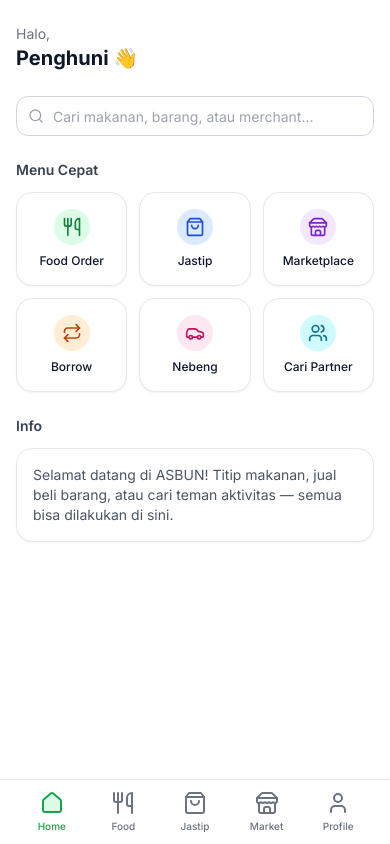
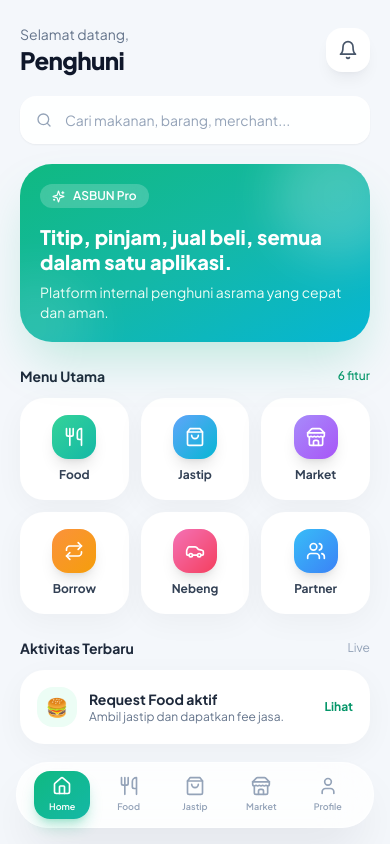
Before and after one commit to Azyte/asbunv2, a Next.js app: page /home in a window 390 px wide. Built offline with nearby package versions, Linux system fonts and the light colour scheme; no server answers.

Commit message:
style: upgrade mobile ui

```diff
--- a/src/app/(auth)/login/page.tsx
+++ b/src/app/(auth)/login/page.tsx
@@ -6,6 +6,7 @@ import { useRouter } from "next/navigation";
 import { Button } from "@/components/ui/button";
 import { Input } from "@/components/ui/input";
 import Link from "next/link";
+import { Sparkles } from "lucide-react";
 
 export default function LoginPage() {
   const [email, setEmail] = useState("");
@@ -28,31 +29,35 @@ export default function LoginPage() {
   }
 
   return (
-    <div className="flex min-h-screen flex-col items-center justify-center px-6">
-      <div className="w-full max-w-sm">
-        <div className="mb-8 text-center">
-          <h1 className="text-3xl font-bold text-green-600">ASBUN</h1>
-          <p className="text-sm text-gray-500 mt-1">Asrama Bantu</p>
-        </div>
+    <div className="relative flex min-h-screen flex-col justify-end overflow-hidden px-6 pb-10">
+      <div className="absolute inset-0 bg-gradient-to-br from-emerald-500 via-teal-500 to-cyan-500" />
+      <div className="absolute -top-20 -right-20 h-72 w-72 rounded-full bg-white/20 blur-3xl" />
+      <div className="absolute -bottom-16 -left-16 h-72 w-72 rounded-full bg-sky-300/30 blur-3xl" />
 
+      <div className="relative mb-10 text-white">
+        <div className="mb-4 inline-flex items-center gap-2 rounded-full bg-white/20 px-3 py-1 text-xs font-bold backdrop-blur"><Sparkles size={13} /> ASBUN Pro</div>
+        <h1 className="text-5xl font-black tracking-tight">ASBUN</h1>
+        <p className="mt-2 text-sm text-emerald-50">Asrama Bantu - semua kebutuhan asrama dalam satu tempat.</p>
+      </div>
+
+      <div className="relative rounded-[2rem] bg-white/90 p-5 shadow-2xl backdrop-blur-xl">
         <form onSubmit={handleSubmit} className="space-y-4">
           <div>
-            <label className="text-sm font-medium text-gray-700">Email</label>
+            <label className="text-xs font-bold text-slate-600">Email</label>
             <Input type="email" value={email} onChange={e => setEmail(e.target.value)} placeholder="email@example.com" required />
           </div>
           <div>
-            <label className="text-sm font-medium text-gray-700">Password</label>
+            <label className="text-xs font-bold text-slate-600">Password</label>
             <Input type="password" value={password} onChange={e => setPassword(e.target.value)} placeholder="••••••••" required />
           </div>
           {error && <p className="text-sm text-red-500">{error}</p>}
-          <Button type="submit" className="w-full" size="lg" disabled={loading}>
+          <Button type="submit" className="w-full h-12 rounded-2xl" disabled={loading}>
             {loading ? "Loading..." : "Masuk"}
           </Button>
         </form>
 
-        <p className="mt-6 text-center text-sm text-gray-500">
-          Belum punya akun?{" "}
-          <Link href="/register" className="font-medium text-green-600 hover:underline">Daftar</Link>
+        <p className="mt-5 text-center text-sm text-slate-500">
+          Belum punya akun? <Link href="/register" className="font-extrabold text-emerald-600">Daftar</Link>
         </p>
       </div>
     </div>
--- a/src/app/(main)/food/page.tsx
+++ b/src/app/(main)/food/page.tsx
@@ -3,8 +3,8 @@
 import { useEffect, useState } from "react";
 import Link from "next/link";
 import { Card, CardContent } from "@/components/ui/card";
-import { MapPin } from "lucide-react";
-import { formatRupiah } from "@/lib/fee";
+import { MapPin, Search, Star, Clock } from "lucide-react";
+import { Input } from "@/components/ui/input";
 
 interface Merchant {
   _id: string;
@@ -27,29 +27,50 @@ export default function FoodPage() {
       .catch(() => setLoading(false));
   }, []);
 
-  if (loading) return <div className="flex items-center justify-center pt-20"><p className="text-gray-400">Memuat...</p></div>;
+  if (loading) return <div className="flex items-center justify-center pt-20"><p className="text-slate-400">Memuat...</p></div>;
 
   return (
-    <div className="px-4 pt-6">
-      <h1 className="text-xl font-bold mb-4">Food Order</h1>
-      <p className="text-sm text-gray-500 mb-4">Pilih merchant untuk pesan makanan</p>
+    <div className="px-5 pt-6">
+      <div className="mb-5">
+        <p className="text-sm font-medium text-emerald-600">ASBUN Food</p>
+        <h1 className="text-2xl font-extrabold tracking-tight text-slate-900">Mau titip apa?</h1>
+      </div>
 
-      <div className="space-y-3">
-        {merchants.length === 0 && <p className="text-sm text-gray-400 text-center py-10">Belum ada merchant. Jalankan seed data dulu.</p>}
+      <div className="relative mb-5">
+        <Search className="absolute left-4 top-1/2 -translate-y-1/2 h-4 w-4 text-slate-400" />
+        <Input placeholder="Cari merchant atau menu..." className="pl-11" />
+      </div>
+
+      <div className="flex gap-2 overflow-x-auto no-scrollbar pb-4 mb-2">
+        {['Semua', 'Terpopuler', 'Terdekat', 'Promo'].map((c, i) => (
+          <button key={c} className={`whitespace-nowrap rounded-full px-4 py-2 text-xs font-bold ${i === 0 ? 'bg-slate-900 text-white' : 'bg-white text-slate-600 shadow-sm'}`}>{c}</button>
+        ))}
+      </div>
+
+      <div className="space-y-4">
+        {merchants.length === 0 && <p className="text-sm text-slate-400 text-center py-10">Belum ada merchant. Jalankan seed data dulu.</p>}
         {merchants.map(m => (
           <Link key={m._id} href={`/food/${m._id}`}>
-            <Card className="hover:shadow-md transition-shadow mb-3">
-              <CardContent className="flex items-center gap-4 p-4">
-                <div className="w-14 h-14 rounded-xl bg-green-100 flex items-center justify-center text-2xl flex-shrink-0">
-                  🍽️
+            <Card className="overflow-hidden hover:-translate-y-1 hover:shadow-xl mb-4">
+              <div className="h-28 bg-gradient-to-br from-emerald-400 via-teal-400 to-cyan-400 relative">
+                <div className="absolute inset-0 bg-[radial-gradient(circle_at_30%_20%,rgba(255,255,255,0.35),transparent_30%)]" />
+                <div className="absolute bottom-3 left-4 h-16 w-16 rounded-3xl bg-white/90 shadow-xl flex items-center justify-center text-3xl">🍽️</div>
+                <div className="absolute right-3 top-3 rounded-full bg-white/90 px-2.5 py-1 text-xs font-bold text-slate-700 flex items-center gap-1"><Star size={12} className="fill-yellow-400 text-yellow-400" /> 4.8</div>
+              </div>
+              <CardContent className="p-4 pt-5">
+                <div className="flex items-start justify-between gap-2">
+                  <div className="min-w-0">
+                    <h3 className="font-extrabold text-slate-900 truncate">{m.name}</h3>
+                    <div className="flex items-center gap-1 mt-1 text-xs text-slate-500">
+                      <MapPin size={12} /> <span className="truncate">{m.address}</span>
+                    </div>
+                  </div>
+                  <div className="rounded-2xl bg-emerald-50 px-3 py-1 text-xs font-extrabold text-emerald-600">Zona {m.zone}</div>
                 </div>
-                <div className="flex-1 min-w-0">
-                  <h3 className="font-semibold text-sm">{m.name}</h3>
-                  <div className="flex items-center gap-1 mt-1">
-                    <MapPin size={12} className="text-gray-400" />
-                    <span className="text-xs text-gray-500 truncate">{m.address}</span>
-                  </div>
-                  <span className="text-xs text-green-600 font-medium">Zona {m.zone} · {m.distanceKm} km</span>
+                <div className="mt-3 flex items-center gap-4 text-xs text-slate-500">
+                  <span className="flex items-center gap-1"><Clock size={12} /> 15-30 min</span>
+                  <span>{m.distanceKm} km</span>
+                  <span>{m.menus.length} menu</span>
                 </div>
               </CardContent>
             </Card>
--- a/src/app/(main)/home/page.tsx
+++ b/src/app/(main)/home/page.tsx
@@ -1,61 +1,88 @@
 "use client";
 
 import { useSession } from "next-auth/react";
-import { useRouter } from "next/navigation";
-import { Search, Utensils, ShoppingBag, Store, Repeat, Users, Car } from "lucide-react";
+import { Search, Utensils, ShoppingBag, Store, Repeat, Users, Car, Bell, Sparkles } from "lucide-react";
 import Link from "next/link";
 import { Card, CardContent } from "@/components/ui/card";
 import { Input } from "@/components/ui/input";
 
 const SHORTCUTS = [
-  { href: "/food", icon: Utensils, label: "Food Order", color: "bg-green-100 text-green-700" },
-  { href: "/jastip/board", icon: ShoppingBag, label: "Jastip", color: "bg-blue-100 text-blue-700" },
-  { href: "/marketplace", icon: Store, label: "Marketplace", color: "bg-purple-100 text-purple-700" },
-  { href: "/borrow", icon: Repeat, label: "Borrow", color: "bg-orange-100 text-orange-700" },
-  { href: "/community/nebeng", icon: Car, label: "Nebeng", color: "bg-pink-100 text-pink-700" },
-  { href: "/community/cari-partner", icon: Users, label: "Cari Partner", color: "bg-cyan-100 text-cyan-700" },
+  { href: "/food", icon: Utensils, label: "Food", color: "from-emerald-400 to-teal-500" },
+  { href: "/jastip/board", icon: ShoppingBag, label: "Jastip", color: "from-blue-400 to-cyan-500" },
+  { href: "/marketplace", icon: Store, label: "Market", color: "from-violet-400 to-purple-500" },
+  { href: "/borrow", icon: Repeat, label: "Borrow", color: "from-orange-400 to-amber-500" },
+  { href: "/community/nebeng", icon: Car, label: "Nebeng", color: "from-pink-400 to-rose-500" },
+  { href: "/community/cari-partner", icon: Users, label: "Partner", color: "from-sky-400 to-blue-500" },
 ];
 
 export default function HomePage() {
   const { data: session } = useSession();
-  const router = useRouter();
 
   return (
-    <div className="px-4 pt-6">
-      <div className="mb-6">
-        <p className="text-sm text-gray-500">Halo,</p>
-        <h1 className="text-xl font-bold">{session?.user?.name || "Penghuni"} 👋</h1>
+    <div className="px-5 pt-6">
+      <div className="flex items-center justify-between mb-5">
+        <div>
+          <p className="text-sm text-slate-500">Selamat datang,</p>
+          <h1 className="text-2xl font-extrabold tracking-tight text-slate-900">{session?.user?.name || "Penghuni"}</h1>
+        </div>
+        <div className="h-11 w-11 rounded-2xl bg-white shadow-lg shadow-slate-900/5 flex items-center justify-center text-slate-600">
+          <Bell size={20} />
+        </div>
       </div>
 
-      <div className="relative mb-6">
-        <Search className="absolute left-3 top-1/2 -translate-y-1/2 h-4 w-4 text-gray-400" />
-        <Input placeholder="Cari makanan, barang, atau merchant..." className="pl-9" />
+      <div className="relative mb-5">
+        <Search className="absolute left-4 top-1/2 -translate-y-1/2 h-4 w-4 text-slate-400" />
+        <Input placeholder="Cari makanan, barang, merchant..." className="pl-11" />
       </div>
 
-      <h2 className="mb-3 text-sm font-semibold text-gray-700">Menu Cepat</h2>
+      <div className="relative overflow-hidden rounded-[2rem] bg-gradient-to-br from-emerald-500 via-teal-500 to-cyan-500 p-5 text-white shadow-2xl shadow-emerald-500/25 mb-6">
+        <div className="absolute -right-8 -top-8 h-32 w-32 rounded-full bg-white/20 blur-xl" />
+        <div className="absolute -bottom-10 -left-10 h-28 w-28 rounded-full bg-white/10 blur-xl" />
+        <div className="relative">
+          <div className="mb-4 inline-flex items-center gap-2 rounded-full bg-white/20 px-3 py-1 text-xs font-semibold backdrop-blur">
+            <Sparkles size={13} /> ASBUN Pro
+          </div>
+          <h2 className="text-xl font-extrabold leading-tight">Titip, pinjam, jual beli, semua dalam satu aplikasi.</h2>
+          <p className="mt-2 text-sm text-emerald-50">Platform internal penghuni asrama yang cepat dan aman.</p>
+        </div>
+      </div>
+
+      <div className="mb-3 flex items-center justify-between">
+        <h2 className="text-sm font-bold text-slate-800">Menu Utama</h2>
+        <span className="text-xs font-medium text-emerald-600">6 fitur</span>
+      </div>
+
       <div className="grid grid-cols-3 gap-3 mb-6">
         {SHORTCUTS.map(({ href, icon: Icon, label, color }) => (
           <Link key={href} href={href}>
-            <Card className="hover:shadow-md transition-shadow">
+            <Card className="hover:-translate-y-1 hover:shadow-xl">
               <CardContent className="flex flex-col items-center gap-2 p-4">
-                <div className={`rounded-full p-2 ${color}`}>
+                <div className={`rounded-2xl bg-gradient-to-br ${color} p-3 text-white shadow-lg`}>
                   <Icon size={20} />
                 </div>
-                <span className="text-xs font-medium text-center">{label}</span>
+                <span className="text-xs font-bold text-slate-700">{label}</span>
               </CardContent>
             </Card>
           </Link>
         ))}
       </div>
 
-      <h2 className="mb-3 text-sm font-semibold text-gray-700">Info</h2>
-      <Card>
-        <CardContent className="p-4">
-          <p className="text-sm text-gray-600">
-            Selamat datang di ASBUN! Titip makanan, jual beli barang, atau cari teman aktivitas — semua bisa dilakukan di sini.
-          </p>
-        </CardContent>
-      </Card>
+      <div className="mb-3 flex items-center justify-between">
+        <h2 className="text-sm font-bold text-slate-800">Aktivitas Terbaru</h2>
+        <span className="text-xs text-slate-400">Live</span>
+      </div>
+      <div className="space-y-3">
+        <Card>
+          <CardContent className="p-4 flex items-center gap-3">
+            <div className="h-10 w-10 rounded-2xl bg-emerald-50 flex items-center justify-center text-lg">🍔</div>
+            <div className="flex-1">
+              <p className="text-sm font-bold text-slate-800">Request Food aktif</p>
+              <p className="text-xs text-slate-500">Ambil jastip dan dapatkan fee jasa.</p>
+            </div>
+            <Link href="/jastip/board" className="text-xs font-bold text-emerald-600">Lihat</Link>
+          </CardContent>
+        </Card>
+      </div>
     </div>
   );
 }
--- a/src/app/globals.css
+++ b/src/app/globals.css
@@ -3,15 +3,33 @@
 @tailwind utilities;
 
 :root {
-  --background: #f8fafc;
+  --background: #f4f7fb;
   --foreground: #0f172a;
 }
 
 body {
   color: var(--foreground);
   background: var(--background);
+  -webkit-tap-highlight-color: transparent;
 }
 
 .pb-safe {
   padding-bottom: env(safe-area-inset-bottom);
 }
+
+/* Glassmorphism utility */
+.glass {
+  background: rgba(255, 255, 255, 0.85);
+  backdrop-filter: blur(12px);
+  -webkit-backdrop-filter: blur(12px);
+  border-top: 1px solid rgba(255, 255, 255, 0.5);
+}
+
+/* Hide scrollbar for horizontal scrolls */
+.no-scrollbar::-webkit-scrollbar {
+  display: none;
+}
+.no-scrollbar {
+  -ms-overflow-style: none;
+  scrollbar-width: none;
+}
--- a/src/app/layout.tsx
+++ b/src/app/layout.tsx
@@ -1,10 +1,10 @@
 import type { Metadata } from "next";
-import { Inter } from "next/font/google";
+import { Plus_Jakarta_Sans } from "next/font/google";
 import "./globals.css";
 import { BottomNav } from "@/components/layout/BottomNav";
 import { AuthProvider } from "@/components/layout/AuthProvider";
 
-const inter = Inter({ subsets: ["latin"] });
+const pjs = Plus_Jakarta_Sans({ subsets: ["latin"] });
 
 export const metadata: Metadata = {
   title: "ASBUN - Asrama Bantu",
@@ -14,9 +14,9 @@ export const metadata: Metadata = {
 export default function RootLayout({ children }: { children: React.ReactNode }) {
   return (
     <html lang="id">
-      <body className={`${inter.className} bg-slate-50 antialiased`}>
+      <body className={`${pjs.className} bg-slate-100 antialiased`}>
         <AuthProvider>
-          <div className="mx-auto min-h-screen max-w-md bg-white shadow-xl relative pb-20">
+          <div className="mx-auto min-h-screen max-w-md bg-[#f4f7fb] shadow-2xl relative pb-20 overflow-x-hidden">
             {children}
             <BottomNav />
           </div>
--- a/src/components/layout/BottomNav.tsx
+++ b/src/components/layout/BottomNav.tsx
@@ -17,14 +17,14 @@ export function BottomNav() {
   if (pathname === "/login" || pathname === "/register") return null;
 
   return (
-    <div className="fixed bottom-0 left-0 right-0 z-50 border-t border-gray-200 bg-white pb-safe">
-      <div className="mx-auto flex h-16 max-w-md items-center justify-around px-4">
+    <div className="fixed bottom-4 left-1/2 z-50 w-[calc(100%-2rem)] max-w-sm -translate-x-1/2 rounded-[2rem] border border-white/60 bg-white/80 px-3 pb-safe shadow-2xl shadow-slate-900/10 backdrop-blur-xl">
+      <div className="flex h-16 items-center justify-around">
         {NAV_ITEMS.map(({ href, label, icon: Icon }) => {
           const isActive = pathname.startsWith(href);
           return (
-            <Link key={href} href={href} className={`flex flex-col items-center justify-center w-16 gap-1 ${isActive ? "text-green-600" : "text-gray-500 hover:text-gray-900"}`}>
-              <Icon size={24} className={isActive ? "fill-green-100" : ""} />
-              <span className="text-[10px] font-medium">{label}</span>
+            <Link key={href} href={href} className={`relative flex h-12 w-14 flex-col items-center justify-center gap-1 rounded-2xl transition-all ${isActive ? "bg-gradient-to-br from-emerald-500 to-teal-500 text-white shadow-lg shadow-emerald-500/30" : "text-slate-400 hover:text-slate-700"}`}>
+              <Icon size={20} />
+              <span className="text-[9px] font-semibold">{label}</span>
             </Link>
           );
         })}
--- a/src/components/ui/button.tsx
+++ b/src/components/ui/button.tsx
@@ -7,7 +7,7 @@ const buttonVariants = cva(
   {
     variants: {
       variant: {
-        default: "bg-green-600 text-white hover:bg-green-700",
+        default: "bg-gradient-to-r from-emerald-500 to-teal-500 text-white shadow-lg shadow-emerald-500/25 hover:shadow-emerald-500/40 hover:scale-[1.01]",
         destructive: "bg-red-500 text-white hover:bg-red-600",
         outline: "border border-gray-300 bg-white hover:bg-gray-50",
         secondary: "bg-gray-100 text-gray-900 hover:bg-gray-200",
--- a/src/components/ui/card.tsx
+++ b/src/components/ui/card.tsx
@@ -1,7 +1,7 @@
 import { cn } from "@/lib/utils"
 
 export function Card({ className, ...props }: React.HTMLAttributes<HTMLDivElement>) {
-  return <div className={cn("rounded-2xl border border-gray-200 bg-white shadow-sm", className)} {...props} />
+  return <div className={cn("rounded-[1.5rem] border border-white/70 bg-white shadow-[0_8px_30px_rgb(0,0,0,0.04)] transition-all duration-300", className)} {...props} />
 }
 
 export function CardHeader({ className, ...props }: React.HTMLAttributes<HTMLDivElement>) {
--- a/src/components/ui/input.tsx
+++ b/src/components/ui/input.tsx
@@ -8,7 +8,7 @@ const Input = React.forwardRef<HTMLInputElement, InputProps>(
     <input
       type={type}
       className={cn(
-        "flex h-10 w-full rounded-xl border border-gray-300 bg-white px-3 py-2 text-sm placeholder:text-gray-400 focus:outline-none focus:ring-2 focus:ring-green-500 focus:border-transparent disabled:cursor-not-allowed disabled:opacity-50",
+        "flex h-12 w-full rounded-2xl border border-white/70 bg-white/90 px-4 py-2 text-sm shadow-sm placeholder:text-slate-400 focus:outline-none focus:ring-2 focus:ring-emerald-500/30 focus:border-emerald-400 disabled:cursor-not-allowed disabled:opacity-50",
         className
       )}
       ref={ref}
```
Also changed, not shown: src/app/(main)/profile/page.tsx (+32 -31 lines).
